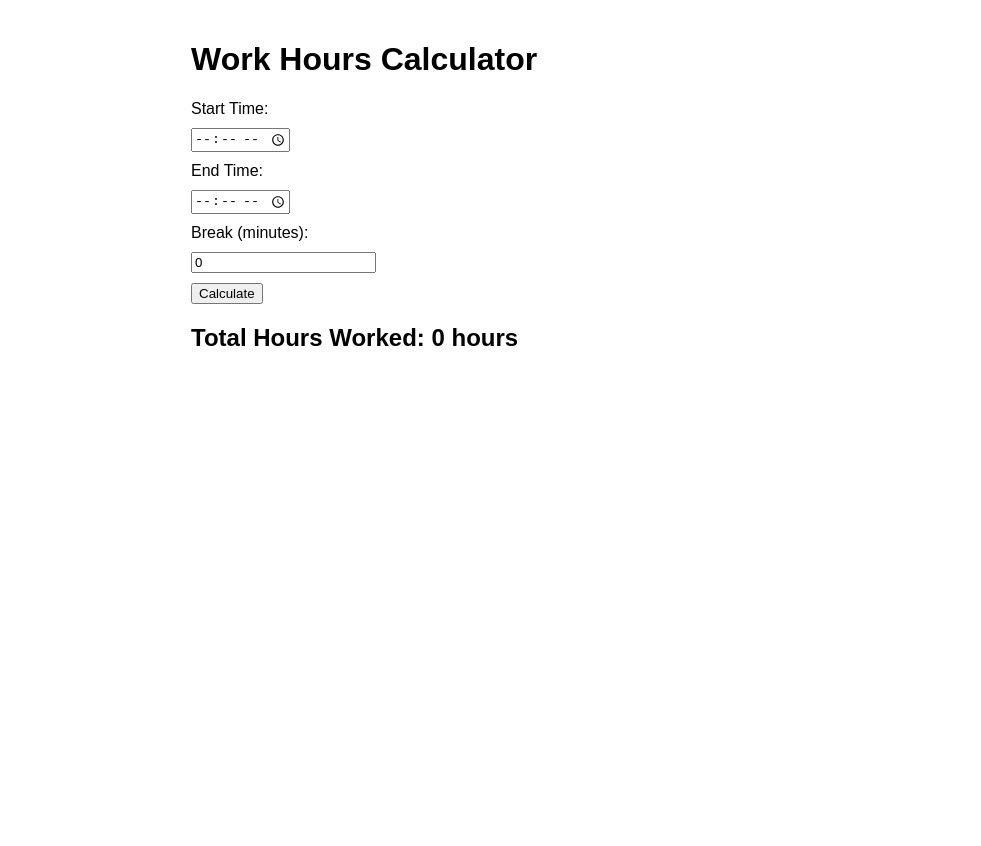
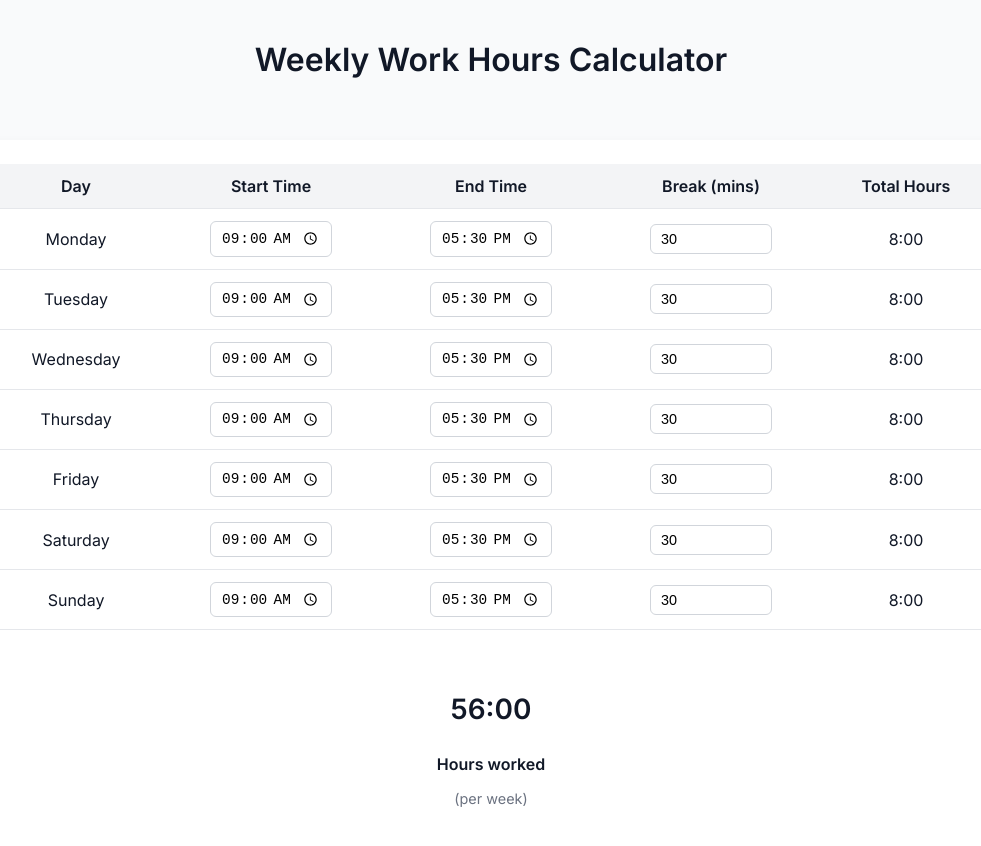
Before and after one commit to Subhan994/Work-Hours-Calculator, a plain HTML site: page index.html in a window 1280 px wide. Shown: the whole page, without its empty margins (149-1130 px from the left). Before the commit the page ends 800 px from the top, so only its background shows below. Drawn offline with Linux system fonts and the light colour scheme.

Commit message:
Update index.html

```diff
--- a/index.html
+++ b/index.html
@@ -4,53 +4,162 @@
   <meta charset="UTF-8" />
   <meta name="viewport" content="width=device-width, initial-scale=1.0"/>
   <title>Work Hours Calculator</title>
+  <link rel="stylesheet" href="https://fonts.googleapis.com/css2?family=Inter:wght@400;600&display=swap">
   <style>
     body {
-      font-family: Arial, sans-serif;
-      padding: 20px;
-      max-width: 600px;
-      margin: auto;
+      margin: 0;
+      padding: 0;
+      font-family: 'Inter', sans-serif;
+      background-color: #f9fafb;
+      color: #111827;
+      display: flex;
+      flex-direction: column;
+      align-items: center;
+      min-height: 100vh;
     }
-    label, input, button {
-      display: block;
-      margin-bottom: 10px;
+
+    h1 {
+      margin-top: 40px;
+      font-size: 2rem;
+      font-weight: 600;
+      text-align: center;
+    }
+
+    .container {
+      margin: 40px auto;
+      width: 90%;
+      max-width: 1000px;
+      background: white;
+      padding: 24px;
+      border-radius: 12px;
+      box-shadow: 0 4px 12px rgba(0, 0, 0, 0.05);
+    }
+
+    table {
+      width: 100%;
+      border-collapse: collapse;
+      margin-bottom: 24px;
+    }
+
+    th, td {
+      padding: 12px;
+      border-bottom: 1px solid #e5e7eb;
+      text-align: center;
+    }
+
+    th {
+      background-color: #f3f4f6;
+      font-weight: 600;
+    }
+
+    input[type="time"],
+    input[type="number"] {
+      padding: 6px 10px;
+      font-size: 0.9rem;
+      border: 1px solid #d1d5db;
+      border-radius: 6px;
+      width: 100px;
+    }
+
+    .results--wrapper {
+      text-align: center;
+      padding-top: 10px;
+    }
+
+    .subtotal {
+      font-size: 28px;
+      font-weight: bold;
+      color: #111827;
+    }
+
+    .small {
+      color: #6b7280;
+      font-size: 0.9rem;
     }
   </style>
 </head>
 <body>
-  <h1>Work Hours Calculator</h1>
-  <label for="start">Start Time:</label>
-  <input type="time" id="start" />
+  <h1>Weekly Work Hours Calculator</h1>
 
-  <label for="end">End Time:</label>
-  <input type="time" id="end" />
+  <div class="container">
+    <table>
+      <thead>
+        <tr>
+          <th>Day</th>
+          <th>Start Time</th>
+          <th>End Time</th>
+          <th>Break (mins)</th>
+          <th>Total Hours</th>
+        </tr>
+      </thead>
+      <tbody id="workdays">
+        <!-- Rows added by JS -->
+      </tbody>
+    </table>
 
-  <label for="break">Break (minutes):</label>
-  <input type="number" id="break" value="0" />
-
-  <button onclick="calculate()">Calculate</button>
-
-  <h2>Total Hours Worked: <span id="result">0</span> hours</h2>
+    <div class="results--wrapper">
+      <p class="subtotal" id="weekly-total">0:00</p>
+      <p><strong>Hours worked</strong></p>
+      <p class="small">(per week)</p>
+    </div>
+  </div>
 
   <script>
-    function calculate() {
-      const start = document.getElementById('start').value;
-      const end = document.getElementById('end').value;
-      const breakMinutes = parseInt(document.getElementById('break').value) || 0;
+    const days = ["Monday", "Tuesday", "Wednesday", "Thursday", "Friday", "Saturday", "Sunday"];
+    const tbody = document.getElementById("workdays");
 
-      if (!start || !end) {
-        alert('Please enter start and end time');
-        return;
-      }
+    days.forEach((day, index) => {
+      const row = document.createElement("tr");
+      row.classList.add("day", `day-${index + 1}`);
+      row.innerHTML = `
+        <td>${day}</td>
+        <td><input class="start" type="time" value="09:00" /></td>
+        <td><input class="end" type="time" value="17:30" /></td>
+        <td><input class="break" type="number" value="30" min="0" /></td>
+        <td class="total"><span>0:00</span></td>
+      `;
+      tbody.appendChild(row);
+    });
 
-      const startTime = new Date(`1970-01-01T${start}:00`);
-      const endTime = new Date(`1970-01-01T${end}:00`);
-      let diff = (endTime - startTime) / (1000 * 60); // in minutes
-      diff -= breakMinutes;
-      const totalHours = (diff / 60).toFixed(2);
+    function calculateTotalHours() {
+      const rows = document.querySelectorAll("tbody tr");
+      let totalMinutes = 0;
 
-      document.getElementById('result').textContent = totalHours;
+      rows.forEach(row => {
+        const start = row.querySelector(".start").value;
+        const end = row.querySelector(".end").value;
+        const breakMin = parseInt(row.querySelector(".break").value) || 0;
+
+        if (!start || !end) return;
+
+        const startTime = new Date(`1970-01-01T${start}:00`);
+        let endTime = new Date(`1970-01-01T${end}:00`);
+        if (endTime < startTime) {
+          endTime.setDate(endTime.getDate() + 1);
+        }
+
+        let diff = (endTime - startTime) / (1000 * 60); // in minutes
+        diff -= breakMin;
+        if (diff < 0) diff = 0;
+
+        const hours = Math.floor(diff / 60);
+        const minutes = Math.floor(diff % 60);
+
+        row.querySelector(".total span").textContent = `${hours}:${minutes.toString().padStart(2, '0')}`;
+        totalMinutes += diff;
+      });
+
+      const totalHours = Math.floor(totalMinutes / 60);
+      const totalMins = Math.floor(totalMinutes % 60);
+      document.getElementById("weekly-total").textContent = `${totalHours}:${totalMins.toString().padStart(2, '0')}`;
     }
+
+    window.addEventListener("DOMContentLoaded", () => {
+      document.querySelectorAll("input").forEach(input => {
+        input.addEventListener("input", calculateTotalHours);
+      });
+      calculateTotalHours();
+    });
   </script>
 </body>
 </html>
```
